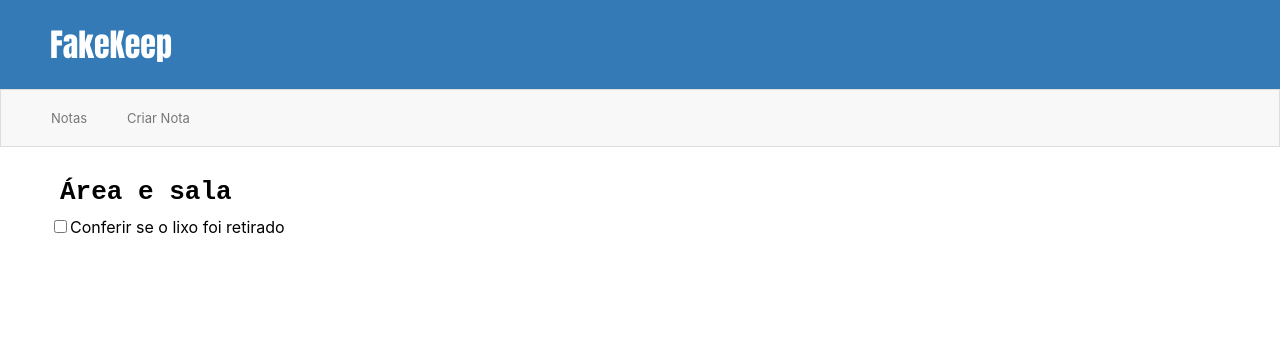
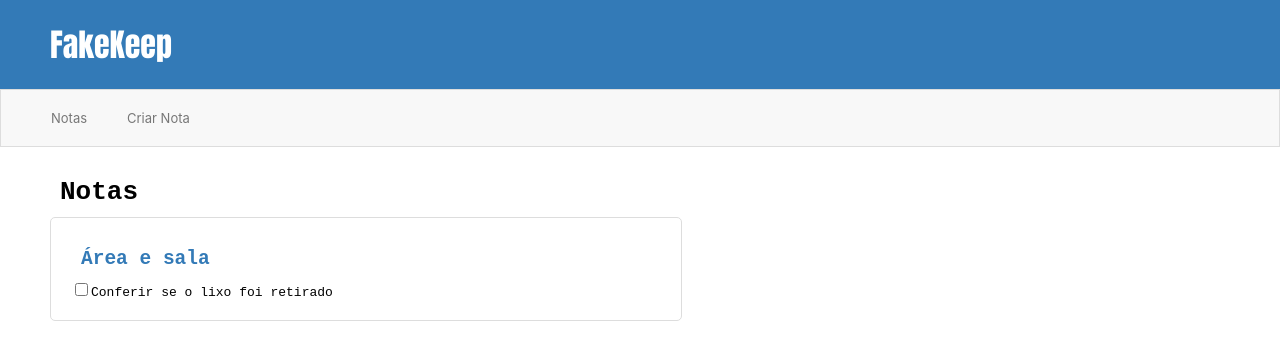
Before and after one commit to nayara/workshop-frontend, a React (Create React App) app in the folder fake-keep/: page / in a window 1280 px wide. Shown: the top 360 px of the page. Built offline with nearby package versions, Linux system fonts and the light colour scheme.

Commit message:
Styling list component

```diff
--- a/fake-keep/src/modules/todo-list/components/task-list/TaskList.js
+++ b/fake-keep/src/modules/todo-list/components/task-list/TaskList.js
@@ -6,12 +6,17 @@ import Task from '../task/Task';
 class TaskList extends Component {
   render(){
     return(
-    <article>
-      <header>
-        <h1 className="task-list-title">Área e sala</h1>
-      </header>
-      <Task />
-    </article>
+    <div>
+      <header className="task-list-title">Notas</header>
+      <article className="task-list-box">
+        <header>
+          <h1 className="task-list-box-title">Área e sala</h1>
+        </header>
+        <ul className="task-list">
+          <Task />
+        </ul>
+      </article>
+    </div>
     );
   };
 }
--- a/fake-keep/src/modules/todo-list/components/task-list/task-list.css
+++ b/fake-keep/src/modules/todo-list/components/task-list/task-list.css
@@ -1,8 +1,30 @@
 .task-list-title {
+  font-size: 2em;
+  font-weight: bold;
   margin: 10px;
+  font-family: monospace;
+}
+
+.task-list-box {
+  padding: 20px;
+  border: 1px solid #dddddd;
+  border-radius: 5px;
+  width: 50%;
+}
+
+.task-list-box-title {
+  margin: 10px;
+  color: #337ab7;
+  font-size: 1.5em;
   padding: 0;
   display: block;
-  font-size: 2em;
   font-weight: bold;
   font-family: monospace;
 }
+
+.task-list {
+  display: block;
+  list-style-type: disc;
+  margin: 0;
+  padding: 0;
+}
--- a/fake-keep/src/modules/todo-list/components/task/Task.js
+++ b/fake-keep/src/modules/todo-list/components/task/Task.js
@@ -1,4 +1,6 @@
 import React from 'react';
+
+import './task.css'
 
 function Task() {
   return(
--- /dev/null
+++ b/fake-keep/src/modules/todo-list/components/task/task.css
@@ -0,0 +1,3 @@
+.task {
+  font-family: monospace;
+}
```
